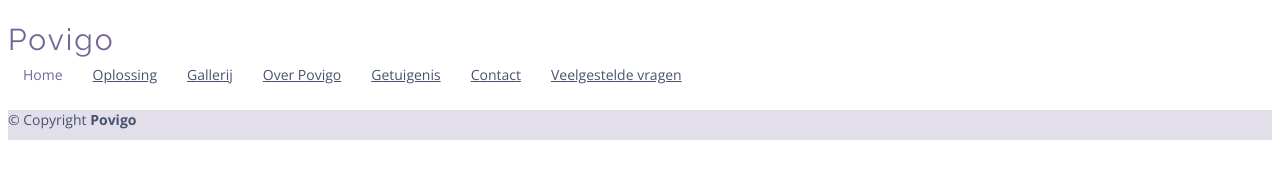
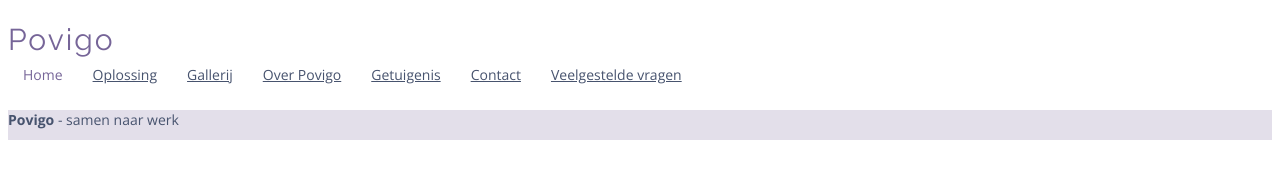
Before and after one commit to kunlabora/povigo-website, a website: page src/template.html in a window 1280 px wide. Drawn offline with nearby package versions, Linux system fonts and the light colour scheme; files that its build step writes are made by us from their sources.

Commit message:
#113 - change footer

```diff
--- a/src/parts/footer.html
+++ b/src/parts/footer.html
@@ -2,7 +2,7 @@
 <footer id="footer">
   <div class="container py-4">
     <div class="copyright">
-      &copy; Copyright <strong><span>Povigo</span></strong>
+      <strong>Povigo</strong> - samen naar werk
     </div>
   </div>
 </footer><!-- End Footer -->
```
